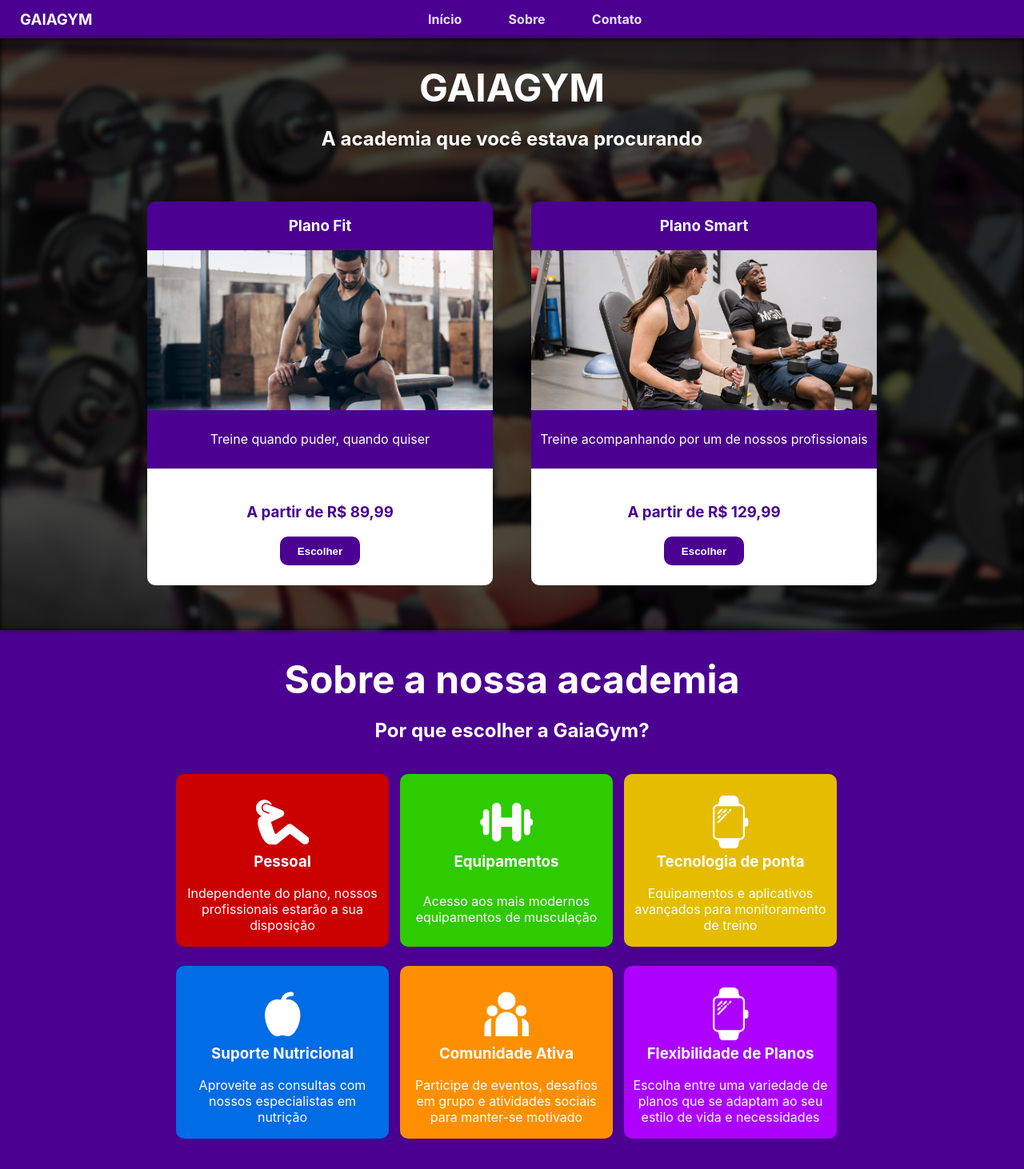
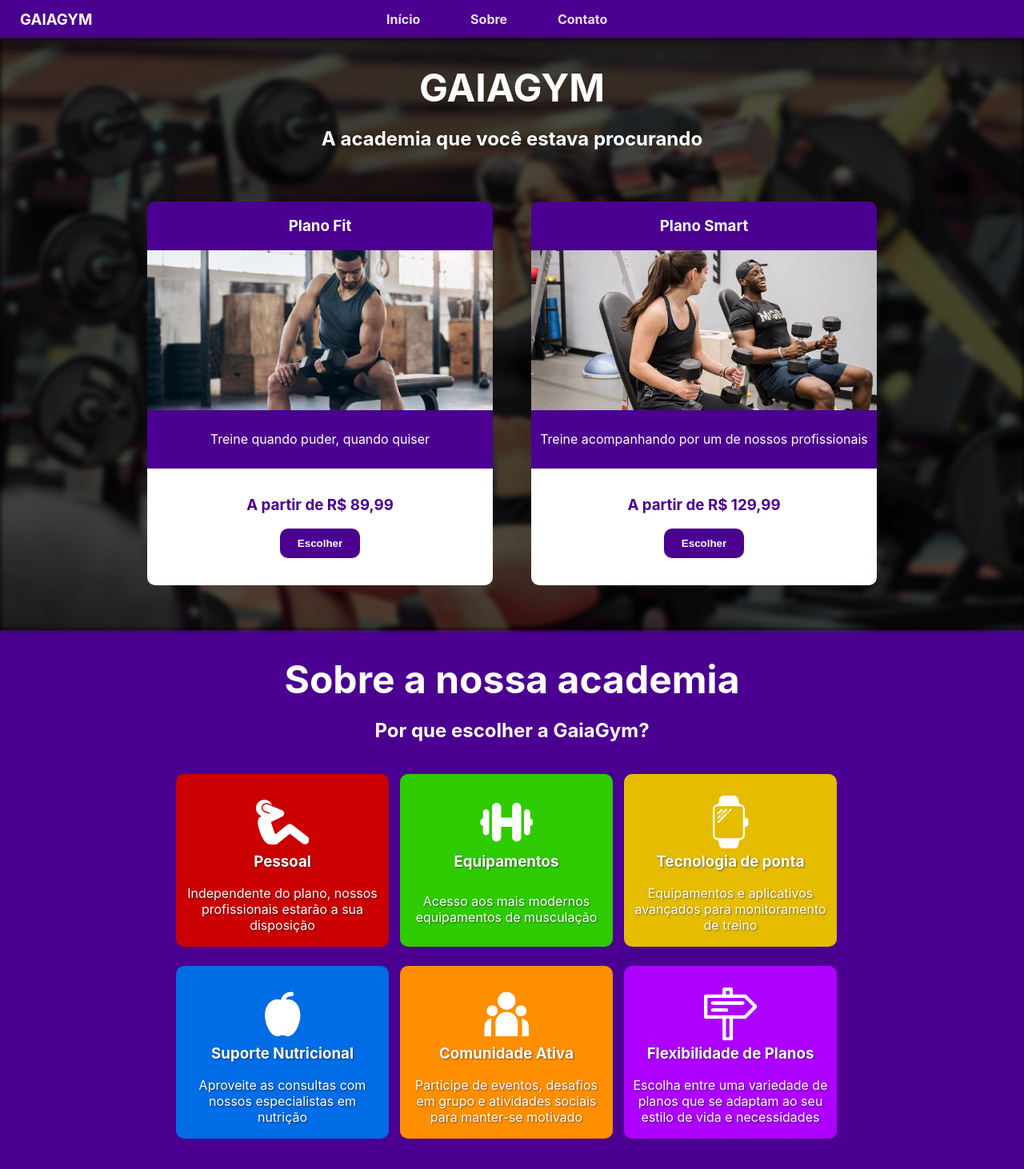
Before and after one commit to RuanEmanuell/gaiagym, a React (Create React App) app: page / in a window 1280 px wide. Shown: the top 1462 px of the page at 80% size. Built offline with nearby package versions, Linux system fonts and the light colour scheme.

Commit message:
(Version 1.0) Fixing css on about page

```diff
--- a/src/App.css
+++ b/src/App.css
@@ -8,54 +8,6 @@ body {
     sans-serif;
   -webkit-font-smoothing: antialiased;
   -moz-osx-font-smoothing: grayscale;
-}
-
-.navbar {
-  width: 100vw;
-  height: 3em;
-  background-color: rgb(75, 0, 145);
-  display: flex;
-  justify-content: center;
-}
-
-.navbarContent {
-  height: 100%;
-  width: 100%;
-  max-width: 1280px;
-  display: flex;
-  align-items: center;
-  justify-content: space-between;
-}
-
-.navbarTitle {
-  color: white;
-  margin: auto 0;
-  padding-left: 25px;
-}
-
-.navbarOptions {
-  display: flex;
-  justify-content: center;
-  width: 100%;
-}
-
-.navbarOptions h2 {
-  color: rgba(255, 255, 255, 0.877);
-  font-size: medium;
-  margin-right: 5%;
-}
-
-.navbarOptions h2:hover {
-  cursor: pointer;
-  color: white;
-}
-
-.navbarIcon {
-  fill: white;
-  padding-right: 25px;
-  width: 30px;
-  height: 30px;
-  display: none;
 }
 
 .container {
@@ -88,6 +40,8 @@ main {
 
 .subtitle {
   text-align: center;
+  margin-left: 5px;
+  margin-right: 5px;
 }
 
 
@@ -100,13 +54,3 @@ main {
     opacity: 1
   }
 }
-
-@media (max-width: 768px) {
-  .navbarOptions {
-    display: none;
-  }
-
-  .navbarIcon {
-    display: flex;
-  }
-}
--- a/src/components/navbar/navbar.css
+++ b/src/components/navbar/navbar.css
@@ -0,0 +1,59 @@
+.navbar {
+    width: 100vw;
+    height: 3em;
+    background-color: rgb(75, 0, 145);
+    display: flex;
+    justify-content: center;
+}
+
+.navbarContent {
+    height: 100%;
+    width: 100%;
+    max-width: 1280px;
+    display: flex;
+    align-items: center;
+    justify-content: space-between;
+}
+
+.navbarTitle {
+    color: white;
+    margin: auto 0;
+    padding-left: 25px;
+    width: 0;
+}
+
+.navbarOptions {
+    display: flex;
+    justify-content: center;
+    width: 100%;
+}
+
+.navbarOptions h2 {
+    color: rgba(255, 255, 255, 0.877);
+    font-size: medium;
+    margin-right: 5%;
+}
+
+.navbarOptions h2:hover {
+    cursor: pointer;
+    color: white;
+}
+
+.navbarIcon {
+    fill: white;
+    padding-right: 25px;
+    width: 30px;
+    height: 30px;
+    display: none;
+    cursor: pointer;
+}
+
+@media (max-width: 768px) {
+    .navbarOptions {
+      display: none;
+    }
+
+    .navbarIcon {
+      display: flex;
+    }
+  }
--- a/src/components/reason/reason.css
+++ b/src/components/reason/reason.css
@@ -12,14 +12,18 @@
     margin-top: 10%;
     margin-bottom: 5px;
     width: 25%;
+    min-width: 30px;
     height: auto;
+    min-height: 30px;
     fill: white;
 }
 
 .aboutReason h3 {
-    margin: 0;
+    margin: 0 5px;
+    text-shadow: 1px 1px 2px rgba(0, 0, 0, 0.479);
 }
 
 .aboutReason p {
     margin: auto 10px;
+    text-shadow: 1px 1px 2px rgba(0, 0, 0, 0.479);
 }
--- a/src/pages/about/about.css
+++ b/src/pages/about/about.css
@@ -15,7 +15,7 @@
 
 @media (max-width: 768px) {
   .aboutReasonsBox{
-    height: 45em;
+    height: 55em;
     grid-template-columns: 1fr 1fr;
     grid-template-rows: repeat(3, 1fr);
   }
--- a/src/pages/about/about.js
+++ b/src/pages/about/about.js
@@ -6,6 +6,7 @@ import { ReactComponent as DumbellIcon } from "../../images/dumbell.svg";
 import { ReactComponent as TechIcon } from "../../images/tech.svg";
 import { ReactComponent as AppleIcon } from "../../images/apple.svg";
 import { ReactComponent as ComunityIcon } from "../../images/comunity.svg";
+import { ReactComponent as PointersIcon } from "../../images/pointers.svg";
 import Reason from '../../components/reason/reason';
 
 function About() {
@@ -48,7 +49,7 @@ function About() {
           <Reason
             reasonColor="#ae00ff"
             reasonTitle="Flexibilidade de Planos"
-            reasonIcon={TechIcon}
+            reasonIcon={PointersIcon}
             reasonSubtitle="Escolha entre uma variedade de planos que se adaptam ao seu estilo de vida e necessidades"
           />
         </section>
--- a/src/pages/home/home.css
+++ b/src/pages/home/home.css
@@ -56,6 +56,10 @@
   border-radius: 0 0 10px 10px;
 }
 
+.choiceBox .priceTitle{
+  margin-top: 0;
+}
+
 .standartButton {
   background-color: rgb(75, 0, 145);
   color: white;
```
Also changed, not shown: src/images/pointers.svg (added).
